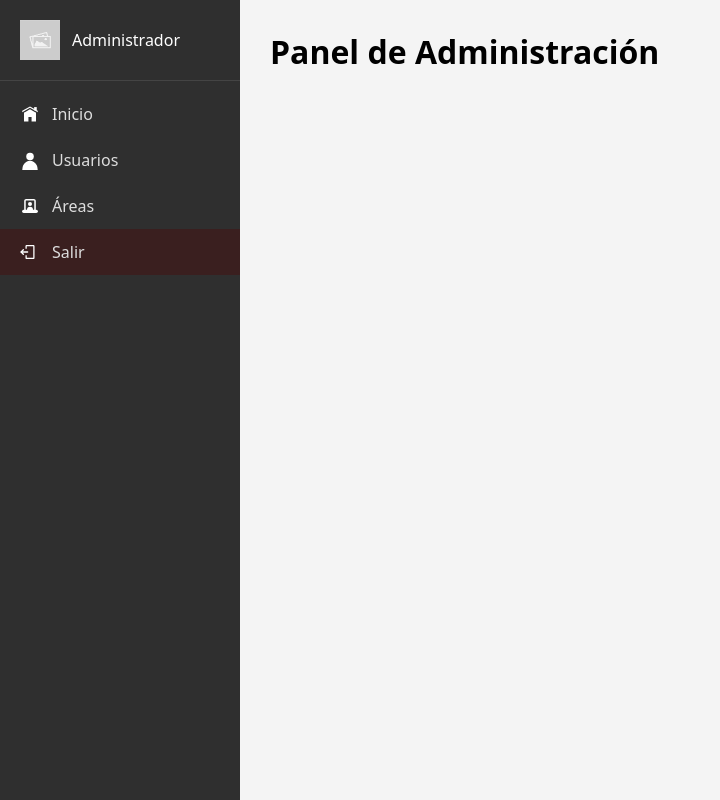
After one commit to FMM28/TomaTurnos, a Flask app: page /admin/ in a window 1280 px wide. The commit adds this page. Shown: the whole page, without its empty margins (0-720 px from the left). Run offline with Flask 3, Linux system fonts and the light colour scheme; a user stored in the database is signed in; parts of the project's set-up code (start-up, migrations or seed data) failed here and were passed over.

Commit message:
roles, inicio admin

```diff
--- /dev/null
+++ b/app/auth/decorators.py
@@ -0,0 +1,20 @@
+from functools import wraps
+from flask import session, redirect, url_for
+
+def login_required(f):
+    @wraps(f)
+    def wrapper(*args, **kwargs):
+        if "user_id" not in session:
+            return redirect(url_for("auth.login"))
+        return f(*args, **kwargs)
+    return wrapper
+
+def role_required(role):
+    def decorator(f):
+        @wraps(f)
+        def wrapper(*args, **kwargs):
+            if session.get("role") != role:
+                return redirect(url_for("auth.login"))
+            return f(*args, **kwargs)
+        return wrapper
+    return decorator
--- a/app/routes/__init__.py
+++ b/app/routes/__init__.py
@@ -1,6 +1,12 @@
 from .login import auth_bp
 from .root import main_bp
+from .admin import admin_bp
+from .ventanilla import ventanilla_bp
+from .kiosco import kiosco_bp
 
 def register_blueprints(app):
     app.register_blueprint(auth_bp)
     app.register_blueprint(main_bp)
+    app.register_blueprint(admin_bp)
+    app.register_blueprint(ventanilla_bp)
+    app.register_blueprint(kiosco_bp)
--- /dev/null
+++ b/app/routes/admin.py
@@ -0,0 +1,10 @@
+from flask import Blueprint, render_template
+from app.auth.decorators import login_required, role_required
+
+admin_bp = Blueprint("admin", __name__, url_prefix="/admin")
+
+@admin_bp.route("/")
+@login_required
+@role_required("admin")
+def dashboard():
+    return render_template("admin/dashboard.html")
--- /dev/null
+++ b/app/static/css/admin.css
@@ -0,0 +1,106 @@
+* {
+    box-sizing: border-box;
+    margin: 0;
+    padding: 0;
+    font-family: system-ui, sans-serif;
+}
+
+body {
+    background-color: #f4f4f4;
+}
+
+/* Layout general */
+.admin-layout {
+    display: flex;
+    height: 100vh;
+}
+
+/* Sidebar */
+.admin-sidebar {
+    width: 240px;
+    background-color: #2f2f2f;
+    color: #fff;
+    display: flex;
+    flex-direction: column;
+}
+
+/* Header del sidebar */
+.sidebar-header {
+    padding: 20px;
+    display: flex;
+    align-items: center;
+    gap: 12px;
+    border-bottom: 1px solid #444;
+}
+
+.sidebar-header img {
+    width: 40px;
+    height: auto;
+}
+
+/* Menú */
+.sidebar-menu {
+    display: flex;
+    flex-direction: column;
+    padding: 10px 0;
+}
+
+.menu-item:hover .icon {
+    filter: invert(100%);
+}
+
+.menu-item.active {
+    background-color: #555;
+}
+
+.menu-item {
+    display: flex;
+    align-items: center;
+    gap: 12px;
+    padding: 12px 20px;
+    color: #ddd;
+    text-decoration: none;
+    transition: background 0.2s;
+}
+
+.menu-item:hover {
+    background-color: #444;
+}
+
+.menu-item .icon {
+    width: 20px;
+    text-align: center;
+}
+
+.menu-item.logout {
+    margin-top: auto;
+    background-color: #3a1f1f;
+}
+
+.menu-item.logout:hover {
+    background-color: #522;
+}
+
+/* Contenido */
+.admin-content {
+    flex: 1;
+    padding: 30px;
+    overflow-y: auto;
+}
+
+/* Dashboard */
+.dashboard-cards {
+    margin-top: 30px;
+    display: grid;
+    grid-template-columns: repeat(auto-fill, minmax(180px, 1fr));
+    gap: 20px;
+}
+
+.card {
+    background-color: #fff;
+    padding: 20px;
+    border-radius: 6px;
+    box-shadow: 0 2px 5px rgba(0,0,0,0.1);
+    font-weight: bold;
+    text-align: center;
+}
--- /dev/null
+++ b/app/templates/admin/_sidebar.html
@@ -0,0 +1,32 @@
+<aside class="admin-sidebar">
+
+    <div class="sidebar-header">
+        <img src="{{ url_for('static', filename='img/logo.jpg') }}" alt="Logo">
+        <span>Administrador</span>
+    </div>
+
+    <nav class="sidebar-menu">
+
+        <a href="#" class="menu-item">
+            <img class="icon" src="{{ url_for('static', filename='icons/home.svg') }}" alt="">
+            <span class="label">Inicio</span>
+        </a>
+
+        <a href="#" class="menu-item">
+            <img class="icon" src="{{ url_for('static', filename='icons/usuario.svg') }}" alt="">
+            <span class="label">Usuarios</span>
+        </a>
+
+        <a href="#" class="menu-item">
+            <img class="icon" src="{{ url_for('static', filename='icons/ventanilla.svg') }}" alt="">
+            <span class="label">Áreas</span>
+        </a>
+
+        <a href="{{ url_for('auth.logout') }}" class="menu-item logout">
+            <img class="icon" src="{{ url_for('static', filename='icons/logout.svg') }}" alt="">
+            <span class="label">Salir</span>
+        </a>
+
+    </nav>
+
+</aside>
--- /dev/null
+++ b/app/templates/admin/base_admin.html
@@ -0,0 +1,22 @@
+<!DOCTYPE html>
+<html lang="es">
+<head>
+    <meta charset="UTF-8">
+    <title>{% block title %}Admin{% endblock %}</title>
+
+    <link rel="stylesheet" href="{{ url_for('static', filename='css/admin.css') }}">
+</head>
+<body>
+
+<div class="admin-layout">
+
+    {% include "admin/_sidebar.html" %}
+
+    <main class="admin-content">
+        {% block content %}{% endblock %}
+    </main>
+
+</div>
+
+</body>
+</html>
--- /dev/null
+++ b/app/templates/admin/dashboard.html
@@ -0,0 +1,10 @@
+{% extends "admin/base_admin.html" %}
+
+{% block title %}Dashboard Admin{% endblock %}
+
+{% block content %}
+<h1>Panel de Administración</h1>
+
+
+
+{% endblock %}
```
Also changed, not shown: app/routes/kiosco.py (added, +10 -0 lines), app/routes/login.py (+10 -4 lines), app/routes/ventanilla.py (added, +10 -0 lines), app/static/css/main.css (+93 -74 lines), app/templates/base.html (+0 -10 lines), app/templates/kiosco/dashboard.html (added, +7 -0 lines), app/templates/login/login.html (+19 -1 lines), app/templates/ventanilla/dashboard.html (added, +7 -0 lines), app/static/icons/home.svg (added), app/static/icons/logout.svg (added), app/static/icons/usuario.svg (added), app/static/icons/ventanilla.svg (added), app/static/img/logo.jpg (added).
